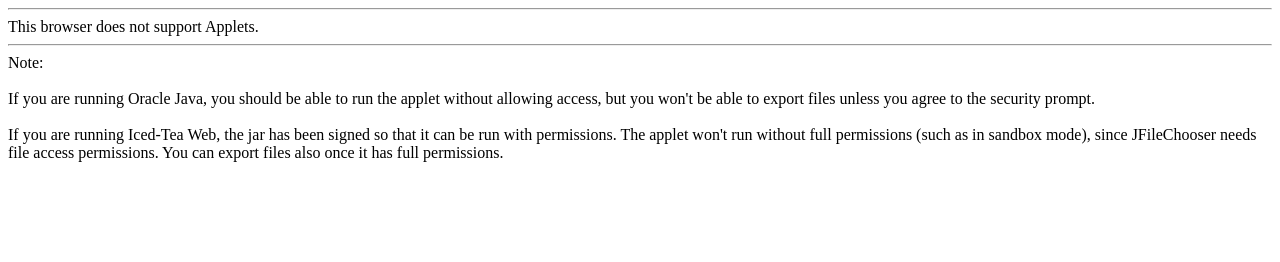
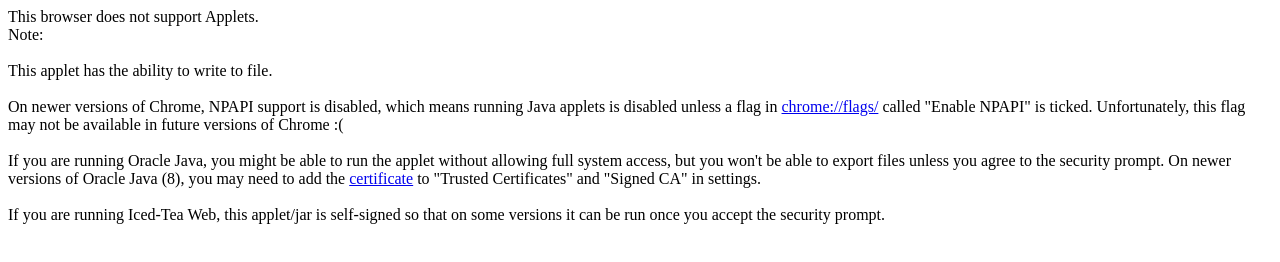
Before and after one commit to kyewei/MusicGen, a plain HTML site: page index.html in a window 1280 px wide. Drawn offline with Linux system fonts and the light colour scheme.

Commit message:
Features.

```diff
--- a/index.html
+++ b/index.html
@@ -4,17 +4,23 @@
         <title>MusicTools Applet</title>
     </head>
     <body>
-        <hr>
-            <applet code="Main.class" archive="jar/MusicTools.jar" width="1034" height="705">
+        <div>
+            <applet code="com.kyewei.MusicTools.Main" archive="jar/MusicTools.jar" width="1034" height="705">
             This browser does not support Applets.
             </applet>
-        <hr>
+        </div>
         Note:
         <br>
         <br>
-        If you are running Oracle Java, you should be able to run the applet without allowing access, but you won't be able to export files unless you agree to the security prompt.
+        This applet has the ability to write to file.
         <br>
         <br>
-        If you are running Iced-Tea Web, the jar has been signed so that it can be run with permissions. The applet won't run without full permissions (such as in sandbox mode), since JFileChooser needs file access permissions. You can export files also once it has full permissions.
+        On newer versions of Chrome, NPAPI support is disabled, which means running Java applets is disabled unless a flag in <a href="chrome://flags/">chrome://flags/</a> called "Enable NPAPI" is ticked. Unfortunately, this flag may not be available in future versions of Chrome :(
+        <br>
+        <br>
+        If you are running Oracle Java, you might be able to run the applet without allowing full system access, but you won't be able to export files unless you agree to the security prompt. On newer versions of Oracle Java (8), you may need to add the <a href="jar/MusicTools.crt">certificate</a> to "Trusted Certificates" and "Signed CA" in settings.
+        <br>
+        <br>
+        If you are running Iced-Tea Web, this applet/jar is self-signed so that on some versions it can be run once you accept the security prompt.
     </body>
 </html>
```
Also changed, not shown: 2 other files.
